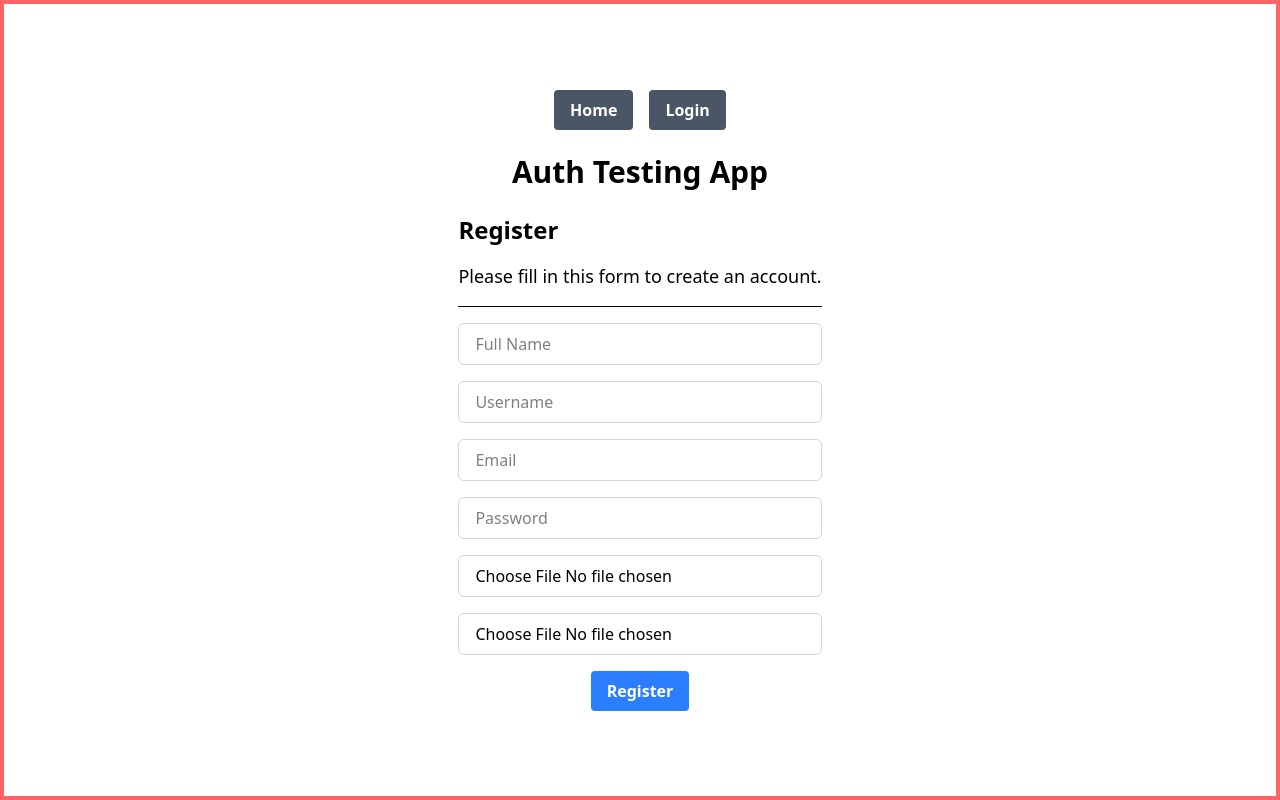
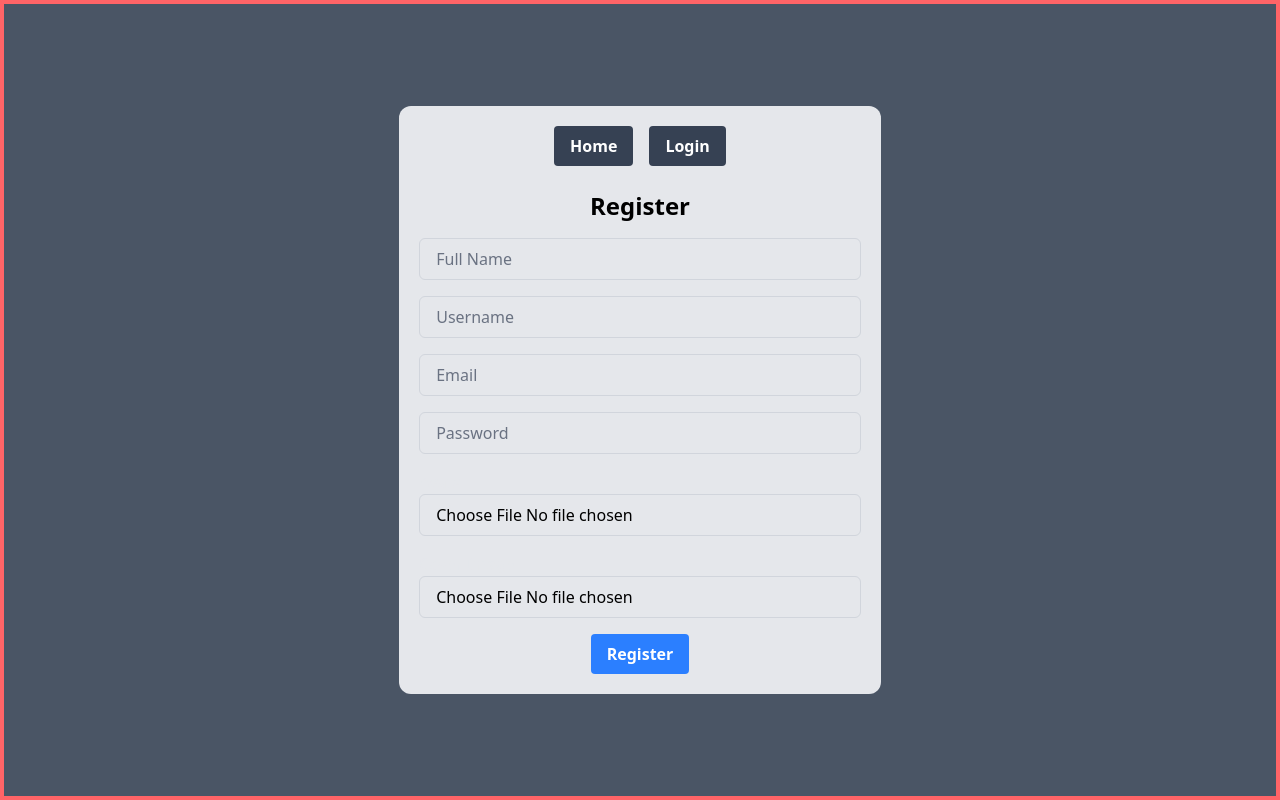
Before and after one commit to Helezonic/video-player-frontend, a React (Vite) app: page /registration in a window 1280 px wide. Built offline with nearby package versions, Linux system fonts and the light colour scheme.

Commit message:
minor UI changes

```diff
--- a/src/components/ui/Input.jsx
+++ b/src/components/ui/Input.jsx
@@ -7,6 +7,7 @@ function Input({label, placeholder, value, onChange, required, type}) {
     <div>
         <label
         htmlFor={id}
+        className="text-gray-200 my-2"
         >{label}</label>
         <input
           type={type}
@@ -15,7 +16,7 @@ function Input({label, placeholder, value, onChange, required, type}) {
           id={id}
           onChange={onChange}
           required={required}
-          className="w-full px-4 py-2 border border-gray-300 rounded-md focus:outline-none focus:ring-2 focus:ring-blue-500"/>
+          className="w-full px-4 py-2 border border-gray-300 rounded-md focus:outline-none focus:ring-2 focus:ring-blue-500 placeholder-gray-500"/>
     </div>
   )
 }
--- a/src/pages/Home.jsx
+++ b/src/pages/Home.jsx
@@ -6,7 +6,7 @@ import Button from '../components/ui/Button';
 import { NavLink } from 'react-router-dom';
 
 function Home() {
-    const [allCookies, setAllCookies] = useState({});
+    const [allCookies, setAllCookies] = useState("");
     const token = localStorage.getItem('token') || null;
 
   useEffect(() => {
@@ -27,12 +27,12 @@ function Home() {
         <Logout/>
     </>
   ) : (
-    <div className='flex flex-col items-center justify-center space-y-6 h-dvh bg-gray-600'>
+    <div className='flex flex-col items-center justify-center space-y-6 h-dvh bg-gray-800'>
       <NavLink key='Login' to='/login'>
-        <Button className="hover:text-black">Login</Button>
+        <Button className="hover:text-amber-200">Login</Button>
       </NavLink>
       <NavLink key='Reg' to='/registration'>
-        <Button className="hover:text-black">Registration</Button>
+        <Button className="hover:text-amber-200">Registration</Button>
       </NavLink>
     </ div>
   )
--- a/src/pages/Login.jsx
+++ b/src/pages/Login.jsx
@@ -9,18 +9,18 @@ function Login() {
     const [password, setPassword] = useState('');
     const [userName, setuserName] = useState("");
     const [message, setMessage] = useState('');
-    const [statusCode, setStatusCode] = useState(0);
+    const [statusCode, setStatusCode] = useState(500);
     const [token, setToken] = useState(localStorage.getItem('token') || null);
 
     const navigate = useNavigate();
 
     useEffect(() => {
-      console.log("Login")
-      console.log(token? "Token" : "No Token")
+      console.log("Login Page")
+      console.log(token? "Token from localStorage" : "No Token from localStorage")
       if(token)
       {
         localStorage.setItem('token', token) //setItem Stores null as "null", making it truthy
-        navigate('/home')
+        /* navigate('/home') */
       }
     }, [token]);
 
@@ -28,6 +28,7 @@ function Login() {
         e.preventDefault();
         try {
           const response = await axios.post('https://video-player-backend-production.up.railway.app/api/user/login', { userName, email, password }, {withCredentials:true});
+          console.log("Logged in")
           setToken(response.data.data.accessToken);
           setMessage(response.data.message);
           setStatusCode(response.status);
@@ -40,17 +41,18 @@ function Login() {
 
   return (
 
-    <div className="min-h-screen flex flex-col items-center justify-center space-y-6 border-4 border-red-400 p-6">
-      <div className="flex space-x-4">
+    <div className="min-h-screen flex flex-col items-center justify-center space-y-6 border-4 border-red-400 p-6 bg-gray-600">
+      <div className="h-50% bg-gray-200 rounded-xl p-5 flex flex-col items-center justify-center space-y-6">
+        <div className="flex space-x-4 ">
           <NavLink key='Home' to='/home'>
-          <Button className='bg-gray-600 hover:bg-black '>Home</Button>
+            <Button className='bg-gray-700 hover:bg-black '>Home</Button>
           </NavLink>
           <NavLink key='Reg' to='/registration'>
-          <Button className='bg-gray-600 hover:bg-black'>Registration</Button>
+            <Button className='bg-gray-700 hover:bg-black'>Registration</Button>
           </NavLink>
         </div>
-      <h1 className="text-3xl font-bold">Auth Testing App</h1>
-      <h1 className="text-2xl font-bold">Login</h1>
+
+        <h1 className="text-2xl font-bold ">Login</h1>
         <form className="space-y-4" onSubmit={login}>
 
           <Input
@@ -78,8 +80,8 @@ function Login() {
           </div>
 
         </form>
-      {message && <p className={`text-lg text-center ${statusCode>=400? "text-red-500" : "text-green-500"}`}>{message}</p>}
-
+        {message && <p className={`text-lg text-center ${statusCode!==200? "text-red-500" : "text-green-500"}`}>{message}</p>}
+      </div>
     </div>
   )
 }
--- a/src/pages/Registration.jsx
+++ b/src/pages/Registration.jsx
@@ -12,7 +12,7 @@ function Registration() {
     const [avatar, setAvatar] = useState(null);
     const [coverImage, setCoverImage] = useState(null);
     const [message, setMessage] = useState('');
-    const [statusCode, setStatusCode] = useState(0);
+    const [statusCode, setStatusCode] = useState(500);
 
     const register = async (e) => {
       e.preventDefault();
@@ -38,20 +38,20 @@ function Registration() {
 
   return (
     <>
-      <div className="min-h-screen flex flex-col items-center justify-center space-y-6 border-4 border-red-400 p-6">
+      <div className="min-h-screen flex flex-col items-center justify-center space-y-6 border-4 border-red-400 p-6 bg-gray-600">
+        <div className="h-50% bg-gray-200 rounded-xl p-5 flex flex-col items-center justify-center space-y-6">
           <div className="flex space-x-4">
             <NavLink key='Home' to='/home'>
-          <Button className='bg-gray-600 hover:bg-black'>Home</Button>
+              <Button className='bg-gray-700 hover:bg-black'>Home</Button>
             </NavLink>
             <NavLink key='Reg' to='/login'>
-          <Button className='bg-gray-600 hover:bg-black'>Login</Button>
+              <Button className='bg-gray-700 hover:bg-black'>Login</Button>
             </NavLink>
           </div>
-      <h1 className="text-3xl font-bold">Auth Testing App</h1>
+
           <form className="space-y-4" onSubmit={register}>
-        <h1 className="text-2xl font-bold">Register</h1>
-        <p className="text-lg">Please fill in this form to create an account.</p>
-        <hr />
+            <h1 className="text-2xl font-bold  text-center">Register</h1>
+
             <Input
               placeholder="Full Name"
               value={fullName}
@@ -78,6 +78,7 @@ function Registration() {
               required
             />
             <Input
+              label="Avatar"
               placeholder="Avatar"
               type="file"
               accept="image/png, image/jpg, image/gif"
@@ -85,6 +86,7 @@ function Registration() {
               required
             />
             <Input
+              label="Cover Image"
               placeholder="Coverimage"
               type="file"
               accept="image/png, image/jpg, image/gif"
@@ -92,11 +94,12 @@ function Registration() {
               required
             />
             <div className=" flex justify-center">
-          <Button type="submit" className="bg-blue-500">Register</Button>
+              <Button type="submit" className="bg-blue-500 hover:bg-blue-700">Register</Button>
             </div>
 
           </form>
-      {message && <p className={`text-lg text-center ${statusCode>=400? "text-red-500" : "text-green-500"}`}>{message}</p>}
+        {message && <p className={`text-lg text-center ${statusCode>200? "text-red-500" : "text-green-500"}`}>{message}</p>}
+      </div>
     </div>
 
     </>
```
Lines whose indentation alone changed are shown as unchanged.
